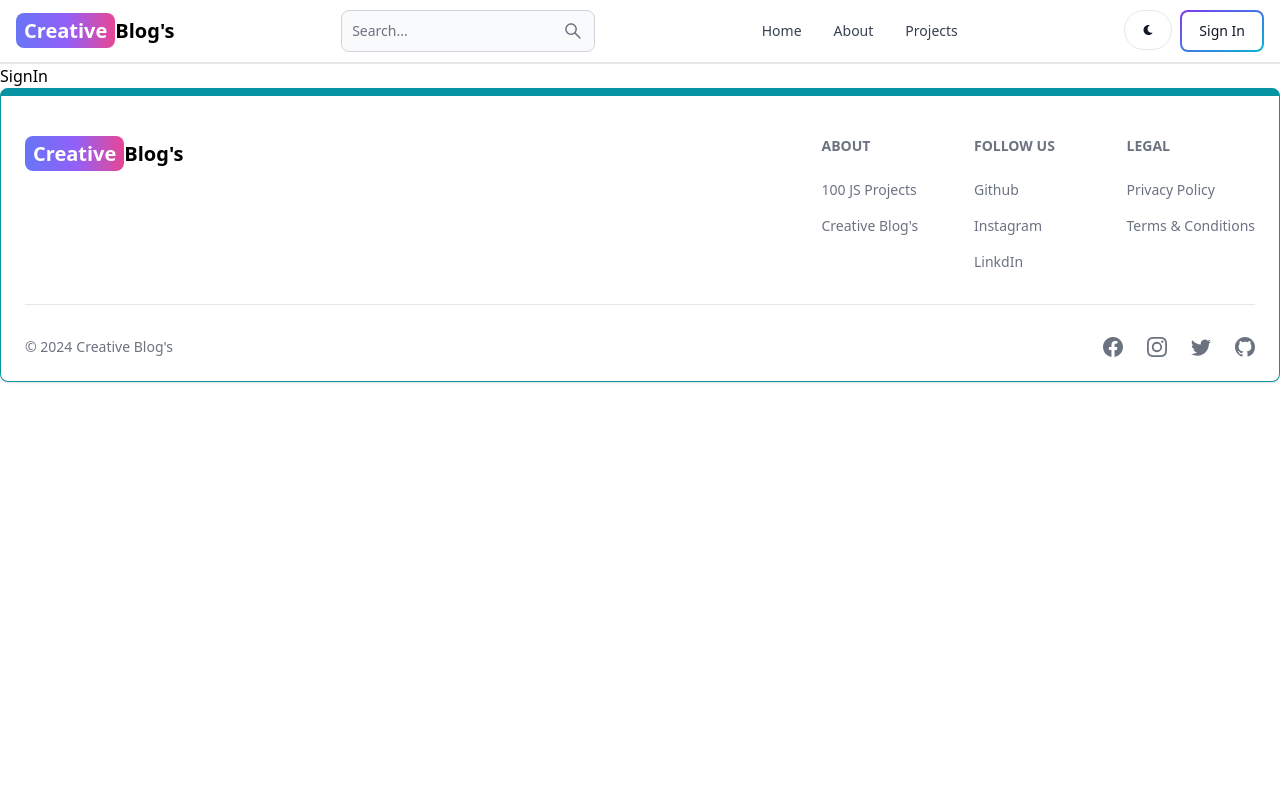
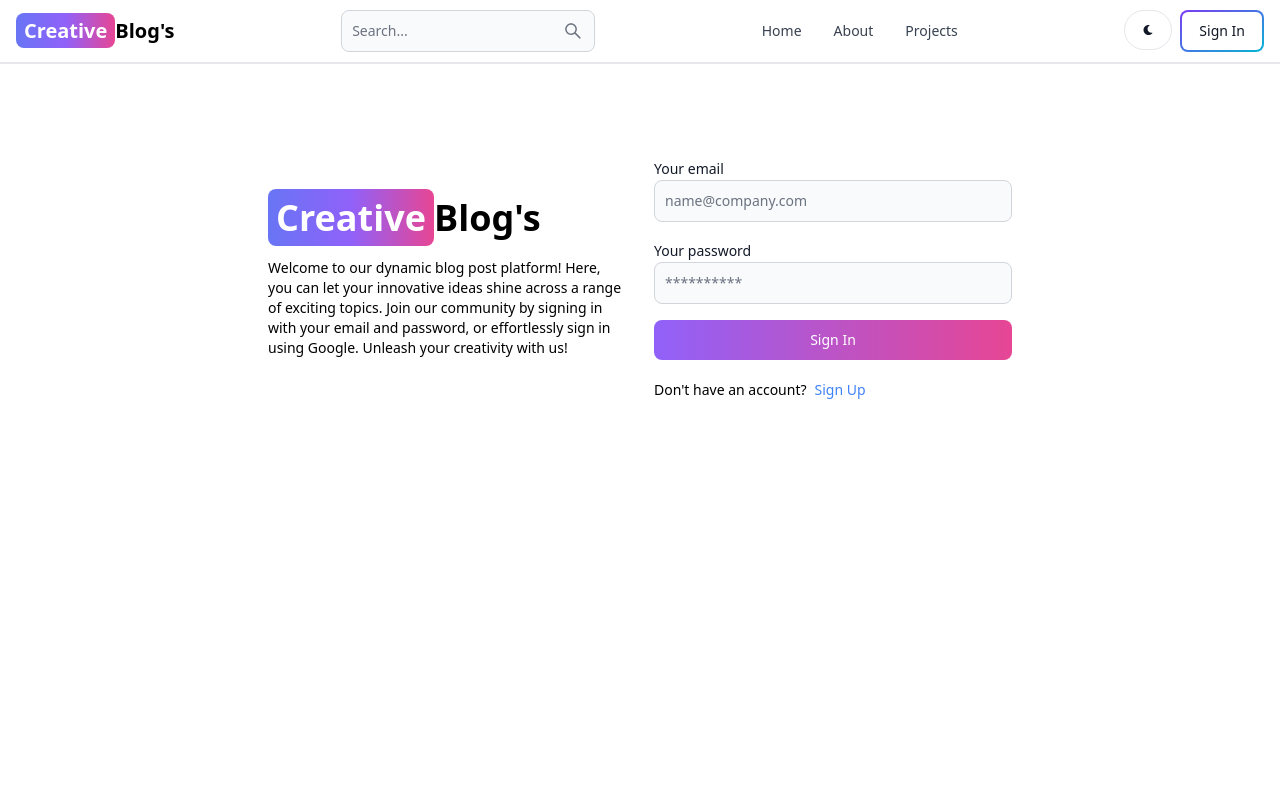
Before and after one commit to daksh3010/mern-blog, a React (Vite) app in the folder client/: page /sign-in in a window 1280 px wide. Shown: the top 800 px of the page. Built offline with nearby package versions, Linux system fonts and the light colour scheme.

Commit message:
completed signin page functionality

```diff
--- a/client/src/pages/SignIn.jsx
+++ b/client/src/pages/SignIn.jsx
@@ -1,7 +1,102 @@
-import React from 'react'
+import { Alert, Button, Label, Spinner, TextInput } from 'flowbite-react'
+import React, { useState } from 'react'
+import { Link , useNavigate} from 'react-router-dom'
+export default function SignIn() {
+  const [formData , setFormData] = useState({}) ;
+  const [errorMessage , setErrorMessages] = useState(null) ;
+  const [loading , setLoading] = useState(false) ;
+  const navigate = useNavigate();
+  const handleChange = (e) => {
+    setFormData({...formData , [e.target.id]:e.target.value.trim()}) ;
+  };
+  const handleSubmit = async(e) => {
+    e.preventDefault();
+    if( !formData.email || !formData.password ){
+      return setErrorMessages('Please fill out all fields.') ;
+    }
+    try{
+      setLoading(true) ;
+      setErrorMessages(null) ;
+      const res = await fetch('/api/auth/signin' , {
+        method : 'POST' ,
+        headers: {'Content-Type' : 'application/json'} ,
+        body:JSON.stringify(formData),
+      }) ;
+      const data = await res.json() ;
+      if(data.success === false){
+        return setErrorMessages(data.message) ;
+      }
+      setLoading(false);
+      if(res.ok){
+        navigate('/');
+      }
+    }
+    catch(error){
+      setErrorMessages(error.message) ;
+      setLoading(false) ;
+    }
+  }
+  return (
+    <div className='min-h-screen mt-20'>
+      <div className='flex p-3 max-w-3xl mx-auto flex-col md:flex-row md:items-center gap-7'>
 
-export default function SignIn() {
-  return (
-    <div>SignIn</div>
+        <div className='flex-1'>
+        <Link to="/" className='font-bold dark:text-white text-4xl'>
+            <span className='px-2 py-1 bg-gradient-to-r from-indigo-500 via-purple-500 to-pink-500 rounded-lg text-white'>Creative</span>
+            Blog's
+        </Link>
+        <p className='text-sm mt-5'>
+        Welcome to our dynamic blog post platform! Here, you can let your innovative ideas shine across a range of exciting topics. Join our community by signing in with your email and password, or effortlessly sign in using Google. Unleash your creativity with us!
+        </p>
+        </div>
+
+        <div className='flex-1'>
+          <form className='flex flex-col gap-4' onSubmit={handleSubmit}>
+            <div>
+              <Label value = 'Your email' />
+              <TextInput
+                type='email'
+                placeholder='name@company.com'
+                id='email'
+                onChange={handleChange}
+              />
+            </div>
+            <div>
+              <Label value = 'Your password' />
+              <TextInput
+                type='password'
+                placeholder='**********'
+                id='password'
+                onChange={handleChange}
+              />
+            </div>
+            <Button gradientDuoTone='purpleToPink' type='submit' disabled={loading}>
+              {
+                loading ? (
+                  <>
+                    <Spinner size='sm' />
+                    <span className='pl-3'>Loading...</span>
+                  </>
+
+                ) : 'Sign In'
+              }
+            </Button>
+          </form>
+          <div className='flex gap-2 text-sm mt-5'>
+            <span>Don't have an account?</span>
+            <Link to='/sign-up' className='text-blue-500'>
+              Sign Up
+            </Link>
+          </div>
+          {
+            errorMessage && (
+              <Alert className='mt-5' color='failure'>
+                {errorMessage}
+              </Alert>
+            )
+          }
+        </div>
+      </div>
+    </div>
   )
 }
```
